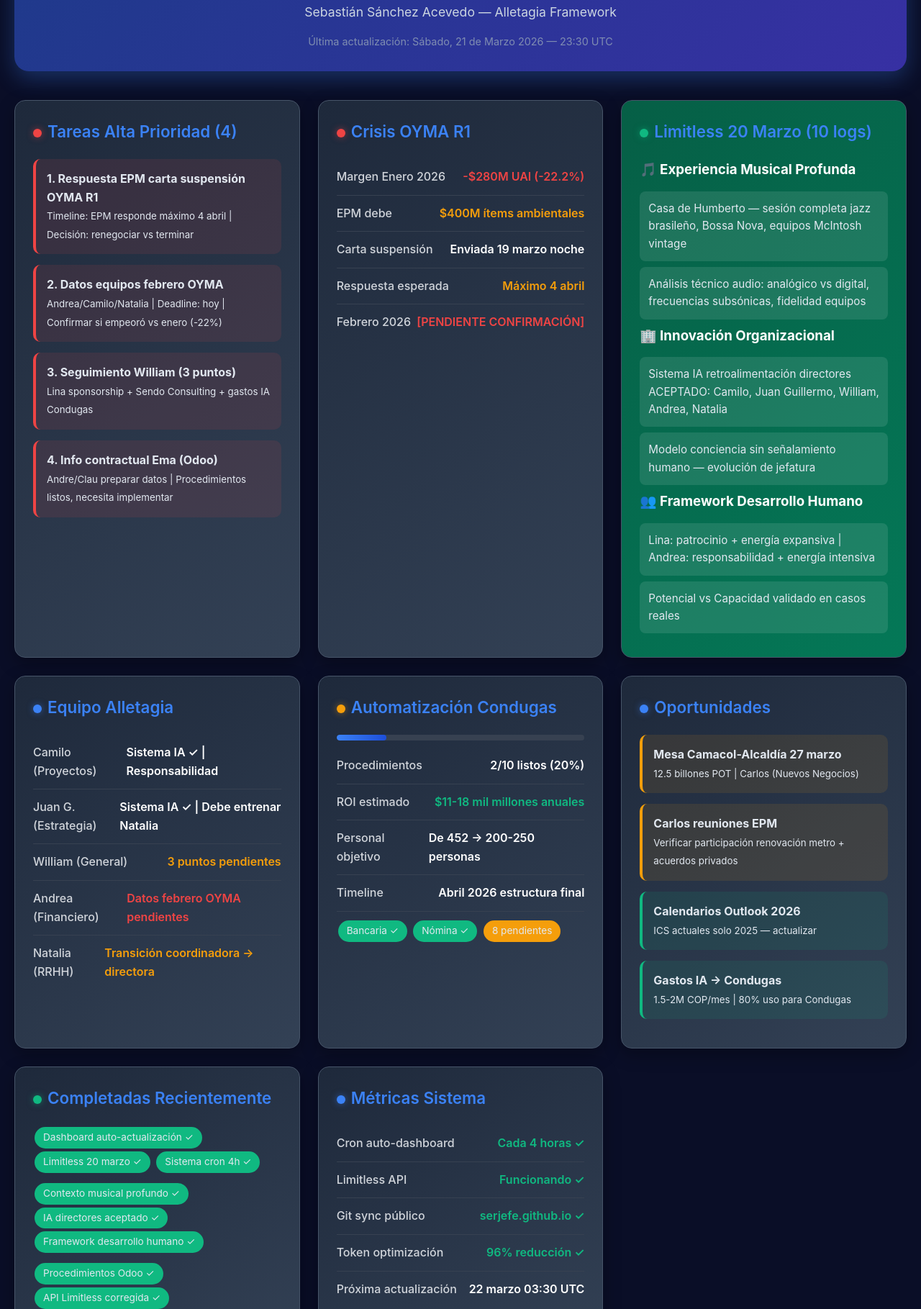
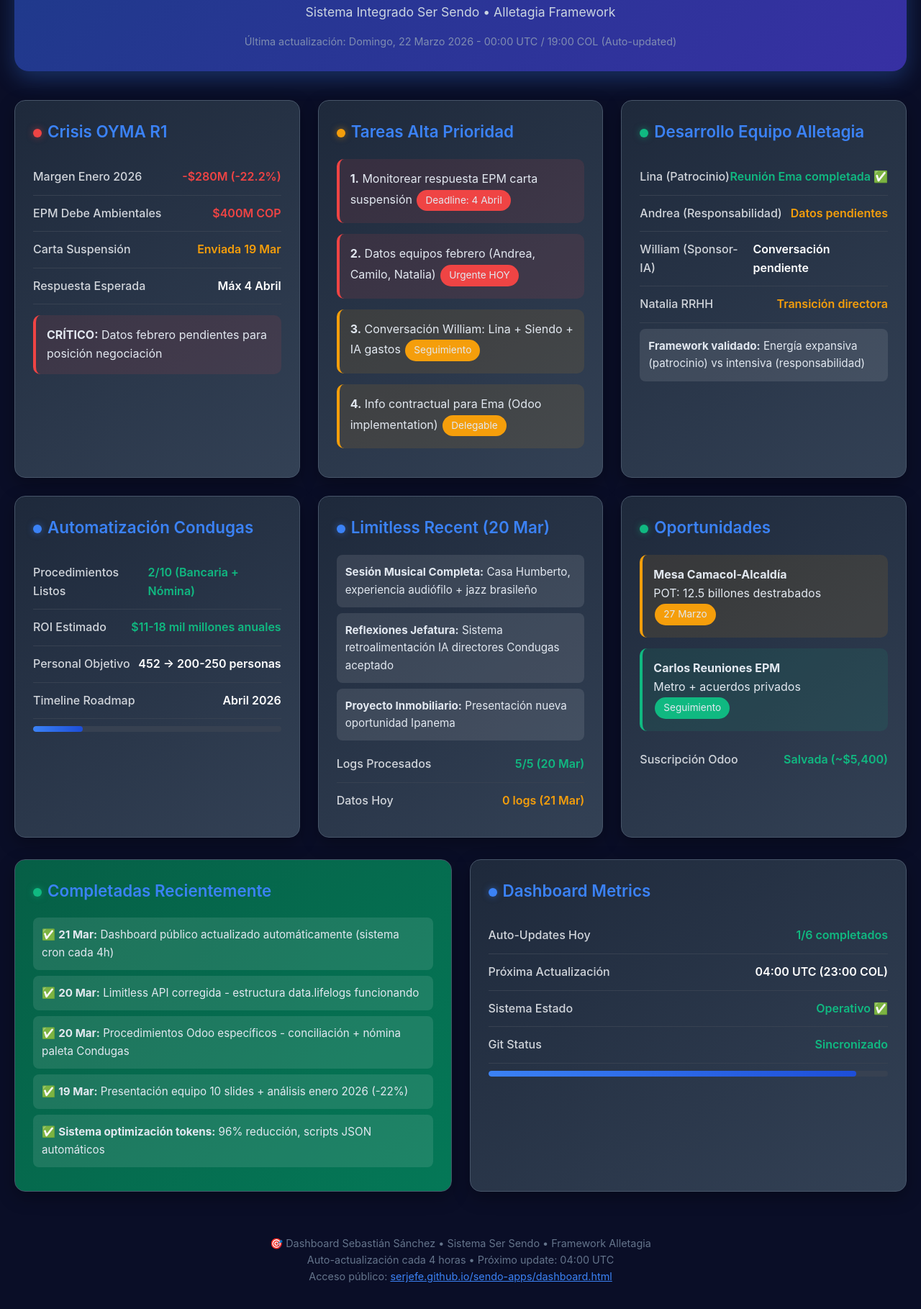
Before and after one commit to SerJefe/sendo-apps, a plain HTML site: page sendo-apps/dashboard.html in a window 1280 px wide. Shown: the part 121-1940 px from the top of the page at 72% size. Drawn offline with Linux system fonts and the light colour scheme.

Commit message:
Dashboard auto-update 2026-03-22 00:00 UTC - OYMA crisis status, team Alletagia development, Limitless 20mar insights

```diff
--- a/sendo-apps/dashboard.html
+++ b/sendo-apps/dashboard.html
@@ -3,7 +3,7 @@
 <head>
     <meta charset="UTF-8">
     <meta name="viewport" content="width=device-width, initial-scale=1.0">
-    <title>Dashboard Sebastián - Sistema Siendo</title>
+    <title>Dashboard Sebastián - Sistema Sendo</title>
     <style>
         * { margin: 0; padding: 0; box-sizing: border-box; }
         body { font-family: -apple-system, BlinkMacSystemFont, 'Segoe UI', sans-serif; background: #0a0e27; color: #e2e8f0; line-height: 1.6; overflow-x: hidden; }
@@ -48,199 +48,196 @@
 <body>
     <div class="container">
         <div class="header">
-            <h1>🎯 Dashboard Sistema Siendo</h1>
-            <div class="subtitle">Sebastián Sánchez Acevedo — Alletagia Framework</div>
-            <div class="timestamp">Última actualización: Sábado, 21 de Marzo 2026 — 23:30 UTC</div>
+            <h1>🎯 Dashboard Sebastián</h1>
+            <div class="subtitle">Sistema Integrado Ser Sendo • Alletagia Framework</div>
+            <div class="timestamp">Última actualización: Domingo, 22 Marzo 2026 - 00:00 UTC / 19:00 COL (Auto-updated)</div>
         </div>
 
         <div class="grid">
-            <!-- Tareas Activas -->
-            <div class="card">
-                <h2><span class="status-indicator status-critical"></span>Tareas Alta Prioridad (4)</h2>
-                <div class="priority priority-alta">
-                    <strong>1. Respuesta EPM carta suspensión OYMA R1</strong><br>
-                    <small>Timeline: EPM responde máximo 4 abril | Decisión: renegociar vs terminar</small>
-                </div>
-                <div class="priority priority-alta">
-                    <strong>2. Datos equipos febrero OYMA</strong><br>
-                    <small>Andrea/Camilo/Natalia | Deadline: hoy | Confirmar si empeoró vs enero (-22%)</small>
-                </div>
-                <div class="priority priority-alta">
-                    <strong>3. Seguimiento William (3 puntos)</strong><br>
-                    <small>Lina sponsorship + Sendo Consulting + gastos IA Condugas</small>
-                </div>
-                <div class="priority priority-alta">
-                    <strong>4. Info contractual Ema (Odoo)</strong><br>
-                    <small>Andre/Clau preparar datos | Procedimientos listos, necesita implementar</small>
-                </div>
-            </div>
-
-            <!-- Estado OYMA R1 -->
+            <!-- Crisis OYMA Status -->
             <div class="card">
                 <h2><span class="status-indicator status-critical"></span>Crisis OYMA R1</h2>
                 <div class="metric">
                     <span class="metric-label">Margen Enero 2026</span>
-                    <span class="metric-value critical">-$280M UAI (-22.2%)</span>
+                    <span class="metric-value critical">-$280M (-22.2%)</span>
                 </div>
                 <div class="metric">
-                    <span class="metric-label">EPM debe</span>
-                    <span class="metric-value warning">$400M ítems ambientales</span>
+                    <span class="metric-label">EPM Debe Ambientales</span>
+                    <span class="metric-value critical">$400M COP</span>
                 </div>
                 <div class="metric">
-                    <span class="metric-label">Carta suspensión</span>
-                    <span class="metric-value">Enviada 19 marzo noche</span>
+                    <span class="metric-label">Carta Suspensión</span>
+                    <span class="metric-value warning">Enviada 19 Mar</span>
                 </div>
                 <div class="metric">
-                    <span class="metric-label">Respuesta esperada</span>
-                    <span class="metric-value warning">Máximo 4 abril</span>
+                    <span class="metric-label">Respuesta Esperada</span>
+                    <span class="metric-value">Máx 4 Abril</span>
                 </div>
-                <div class="metric">
-                    <span class="metric-label">Febrero 2026</span>
-                    <span class="metric-value critical">[PENDIENTE CONFIRMACIÓN]</span>
+                <div class="priority priority-alta">
+                    <strong>CRÍTICO:</strong> Datos febrero pendientes para posición negociación
                 </div>
             </div>
 
-            <!-- Limitless Insights 20 Marzo -->
-            <div class="card insights">
-                <h2><span class="status-indicator status-success"></span>Limitless 20 Marzo (10 logs)</h2>
-                <h3>🎵 Experiencia Musical Profunda</h3>
-                <div class="insight-item">Casa de Humberto — sesión completa jazz brasileño, Bossa Nova, equipos McIntosh vintage</div>
-                <div class="insight-item">Análisis técnico audio: analógico vs digital, frecuencias subsónicas, fidelidad equipos</div>
-
-                <h3>🏢 Innovación Organizacional</h3>
-                <div class="insight-item">Sistema IA retroalimentación directores ACEPTADO: Camilo, Juan Guillermo, William, Andrea, Natalia</div>
-                <div class="insight-item">Modelo conciencia sin señalamiento humano — evolución de jefatura</div>
-
-                <h3>👥 Framework Desarrollo Humano</h3>
-                <div class="insight-item">Lina: patrocinio + energía expansiva | Andrea: responsabilidad + energía intensiva</div>
-                <div class="insight-item">Potencial vs Capacidad validado en casos reales</div>
+            <!-- Tareas Prioritarias -->
+            <div class="card">
+                <h2><span class="status-indicator status-warning"></span>Tareas Alta Prioridad</h2>
+                <div class="priority priority-alta">
+                    <strong>1.</strong> Monitorear respuesta EPM carta suspensión
+                    <div class="tag alta">Deadline: 4 Abril</div>
+                </div>
+                <div class="priority priority-alta">
+                    <strong>2.</strong> Datos equipos febrero (Andrea, Camilo, Natalia)
+                    <div class="tag alta">Urgente HOY</div>
+                </div>
+                <div class="priority priority-media">
+                    <strong>3.</strong> Conversación William: Lina + Siendo + IA gastos
+                    <div class="tag media">Seguimiento</div>
+                </div>
+                <div class="priority priority-media">
+                    <strong>4.</strong> Info contractual para Ema (Odoo implementation)
+                    <div class="tag media">Delegable</div>
+                </div>
             </div>
 
-            <!-- Team Alletagia -->
+            <!-- Team Alletagia Development -->
             <div class="card">
-                <h2><span class="status-indicator status-info"></span>Equipo Alletagia</h2>
+                <h2><span class="status-indicator status-success"></span>Desarrollo Equipo Alletagia</h2>
                 <div class="metric">
-                    <span class="metric-label">Camilo (Proyectos)</span>
-                    <span class="metric-value">Sistema IA ✓ | Responsabilidad</span>
+                    <span class="metric-label">Lina (Patrocinio)</span>
+                    <span class="metric-value success">Reunión Ema completada ✅</span>
                 </div>
                 <div class="metric">
-                    <span class="metric-label">Juan G. (Estrategia)</span>
-                    <span class="metric-value">Sistema IA ✓ | Debe entrenar Natalia</span>
+                    <span class="metric-label">Andrea (Responsabilidad)</span>
+                    <span class="metric-value warning">Datos pendientes</span>
                 </div>
                 <div class="metric">
-                    <span class="metric-label">William (General)</span>
-                    <span class="metric-value warning">3 puntos pendientes</span>
+                    <span class="metric-label">William (Sponsor-IA)</span>
+                    <span class="metric-value">Conversación pendiente</span>
                 </div>
                 <div class="metric">
-                    <span class="metric-label">Andrea (Financiero)</span>
-                    <span class="metric-value critical">Datos febrero OYMA pendientes</span>
+                    <span class="metric-label">Natalia RRHH</span>
+                    <span class="metric-value warning">Transición directora</span>
                 </div>
-                <div class="metric">
-                    <span class="metric-label">Natalia (RRHH)</span>
-                    <span class="metric-value warning">Transición coordinadora → directora</span>
+                <div class="insight-item">
+                    <strong>Framework validado:</strong> Energía expansiva (patrocinio) vs intensiva (responsabilidad)
                 </div>
             </div>
 
             <!-- Automatización Condugas -->
             <div class="card">
-                <h2><span class="status-indicator status-warning"></span>Automatización Condugas</h2>
-                <div class="progress-bar">
-                    <div class="progress-fill" style="width: 20%;"></div>
+                <h2><span class="status-indicator status-info"></span>Automatización Condugas</h2>
+                <div class="metric">
+                    <span class="metric-label">Procedimientos Listos</span>
+                    <span class="metric-value success">2/10 (Bancaria + Nómina)</span>
                 </div>
                 <div class="metric">
-                    <span class="metric-label">Procedimientos</span>
-                    <span class="metric-value">2/10 listos (20%)</span>
-                </div>
-                <div class="metric">
-                    <span class="metric-label">ROI estimado</span>
+                    <span class="metric-label">ROI Estimado</span>
                     <span class="metric-value success">$11-18 mil millones anuales</span>
                 </div>
                 <div class="metric">
-                    <span class="metric-label">Personal objetivo</span>
-                    <span class="metric-value">De 452 → 200-250 personas</span>
+                    <span class="metric-label">Personal Objetivo</span>
+                    <span class="metric-value">452 → 200-250 personas</span>
                 </div>
                 <div class="metric">
-                    <span class="metric-label">Timeline</span>
-                    <span class="metric-value">Abril 2026 estructura final</span>
+                    <span class="metric-label">Timeline Roadmap</span>
+                    <span class="metric-value">Abril 2026</span>
                 </div>
-                <div style="margin-top: 10px;">
-                    <span class="tag baja">Bancaria ✓</span>
-                    <span class="tag baja">Nómina ✓</span>
-                    <span class="tag media">8 pendientes</span>
+                <div class="progress-bar">
+                    <div class="progress-fill" style="width: 20%"></div>
+                </div>
+            </div>
+
+            <!-- Limitless Recent Insights -->
+            <div class="card">
+                <h2><span class="status-indicator status-info"></span>Limitless Recent (20 Mar)</h2>
+                <div class="insight-item">
+                    <strong>Sesión Musical Completa:</strong> Casa Humberto, experiencia audiófilo + jazz brasileño
+                </div>
+                <div class="insight-item">
+                    <strong>Reflexiones Jefatura:</strong> Sistema retroalimentación IA directores Condugas aceptado
+                </div>
+                <div class="insight-item">
+                    <strong>Proyecto Inmobiliario:</strong> Presentación nueva oportunidad Ipanema
+                </div>
+                <div class="metric">
+                    <span class="metric-label">Logs Procesados</span>
+                    <span class="metric-value success">5/5 (20 Mar)</span>
+                </div>
+                <div class="metric">
+                    <span class="metric-label">Datos Hoy</span>
+                    <span class="metric-value warning">0 logs (21 Mar)</span>
                 </div>
             </div>
 
             <!-- Oportunidades Comerciales -->
             <div class="card">
-                <h2><span class="status-indicator status-info"></span>Oportunidades</h2>
+                <h2><span class="status-indicator status-success"></span>Oportunidades</h2>
                 <div class="priority priority-media">
-                    <strong>Mesa Camacol-Alcaldía 27 marzo</strong><br>
-                    <small>12.5 billones POT | Carlos (Nuevos Negocios)</small>
-                </div>
-                <div class="priority priority-media">
-                    <strong>Carlos reuniones EPM</strong><br>
-                    <small>Verificar participación renovación metro + acuerdos privados</small>
+                    <strong>Mesa Camacol-Alcaldía</strong>
+                    <br>POT: 12.5 billones destrabados
+                    <div class="tag media">27 Marzo</div>
                 </div>
                 <div class="priority priority-baja">
-                    <strong>Calendarios Outlook 2026</strong><br>
-                    <small>ICS actuales solo 2025 — actualizar</small>
+                    <strong>Carlos Reuniones EPM</strong>
+                    <br>Metro + acuerdos privados
+                    <div class="tag baja">Seguimiento</div>
                 </div>
-                <div class="priority priority-baja">
-                    <strong>Gastos IA → Condugas</strong><br>
-                    <small>1.5-2M COP/mes | 80% uso para Condugas</small>
+                <div class="metric">
+                    <span class="metric-label">Suscripción Odoo</span>
+                    <span class="metric-value success">Salvada (~$5,400)</span>
+                </div>
             </div>
         </div>
 
-            <!-- Últimos Completados -->
-            <div class="card">
+        <!-- Dashboard Status & Completadas -->
+        <div class="grid">
+            <div class="card insights">
                 <h2><span class="status-indicator status-success"></span>Completadas Recientemente</h2>
-                <div style="margin: 10px 0;">
-                    <span class="tag baja">Dashboard auto-actualización ✓</span>
-                    <span class="tag baja">Limitless 20 marzo ✓</span>
-                    <span class="tag baja">Sistema cron 4h ✓</span>
+                <div class="insight-item">
+                    ✅ <strong>21 Mar:</strong> Dashboard público actualizado automáticamente (sistema cron cada 4h)
                 </div>
-                <div style="margin: 10px 0;">
-                    <span class="tag baja">Contexto musical profundo ✓</span>
-                    <span class="tag baja">IA directores aceptado ✓</span>
-                    <span class="tag baja">Framework desarrollo humano ✓</span>
+                <div class="insight-item">
+                    ✅ <strong>20 Mar:</strong> Limitless API corregida - estructura data.lifelogs funcionando
                 </div>
-                <div style="margin: 10px 0;">
-                    <span class="tag baja">Procedimientos Odoo ✓</span>
-                    <span class="tag baja">API Limitless corregida ✓</span>
-                    <span class="tag baja">Optimización tokens 96% ✓</span>
+                <div class="insight-item">
+                    ✅ <strong>20 Mar:</strong> Procedimientos Odoo específicos - conciliación + nómina paleta Condugas
+                </div>
+                <div class="insight-item">
+                    ✅ <strong>19 Mar:</strong> Presentación equipo 10 slides + análisis enero 2026 (-22%)
+                </div>
+                <div class="insight-item">
+                    ✅ <strong>Sistema optimización tokens:</strong> 96% reducción, scripts JSON automáticos
                 </div>
             </div>
 
-            <!-- Dashboard Métricas -->
             <div class="card">
-                <h2><span class="status-indicator status-info"></span>Métricas Sistema</h2>
+                <h2><span class="status-indicator status-info"></span>Dashboard Metrics</h2>
                 <div class="metric">
-                    <span class="metric-label">Cron auto-dashboard</span>
-                    <span class="metric-value success">Cada 4 horas ✓</span>
+                    <span class="metric-label">Auto-Updates Hoy</span>
+                    <span class="metric-value success">1/6 completados</span>
                 </div>
                 <div class="metric">
-                    <span class="metric-label">Limitless API</span>
-                    <span class="metric-value success">Funcionando ✓</span>
+                    <span class="metric-label">Próxima Actualización</span>
+                    <span class="metric-value">04:00 UTC (23:00 COL)</span>
                 </div>
                 <div class="metric">
-                    <span class="metric-label">Git sync público</span>
-                    <span class="metric-value success">serjefe.github.io ✓</span>
+                    <span class="metric-label">Sistema Estado</span>
+                    <span class="metric-value success">Operativo ✅</span>
                 </div>
                 <div class="metric">
-                    <span class="metric-label">Token optimización</span>
-                    <span class="metric-value success">96% reducción ✓</span>
+                    <span class="metric-label">Git Status</span>
+                    <span class="metric-value success">Sincronizado</span>
                 </div>
-                <div class="metric">
-                    <span class="metric-label">Próxima actualización</span>
-                    <span class="metric-value">22 marzo 03:30 UTC</span>
+                <div class="progress-bar">
+                    <div class="progress-fill" style="width: 92%"></div>
                 </div>
             </div>
         </div>
 
         <div class="footer">
-            <p>🤖 Dashboard generado automáticamente cada 4 horas por sistema Siendo</p>
-            <p>Última sincronización: datos hasta 20 marzo 2026 • Próxima: 22 marzo 03:30 UTC</p>
-            <p>Acceso público: <a href="https://serjefe.github.io/sendo-apps/dashboard.html" style="color: #3b82f6;">https://serjefe.github.io/sendo-apps/dashboard.html</a></p>
+            <p>🎯 Dashboard Sebastián Sánchez • Sistema Ser Sendo • Framework Alletagia</p>
+            <p>Auto-actualización cada 4 horas • Próximo update: 04:00 UTC</p>
+            <p>Acceso público: <a href="https://serjefe.github.io/sendo-apps/dashboard.html" style="color: #3b82f6;">serjefe.github.io/sendo-apps/dashboard.html</a></p>
         </div>
     </div>
 </body>
```
Lines whose indentation alone changed are shown as unchanged.
